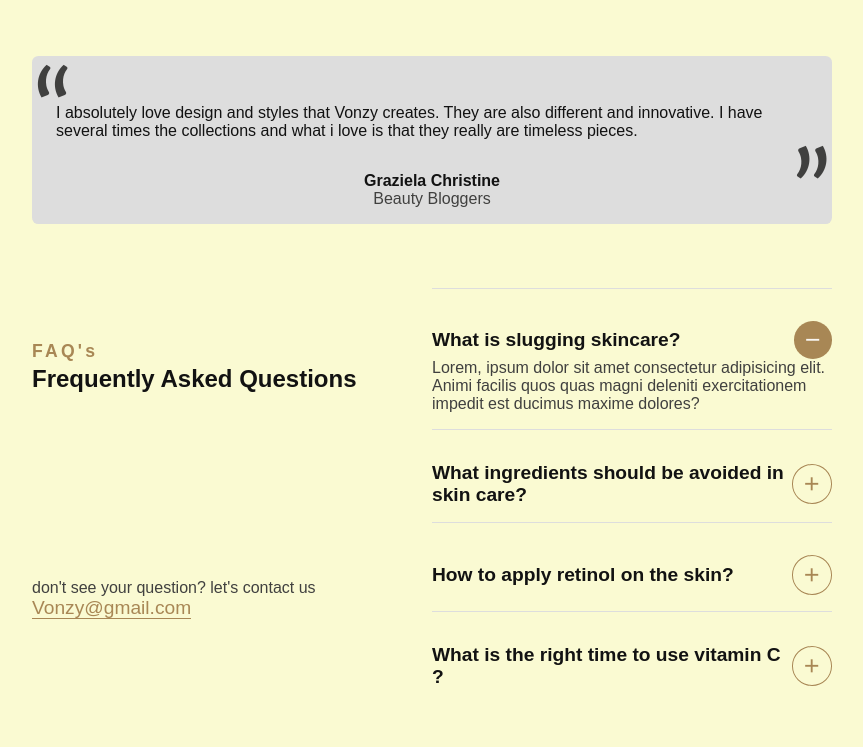
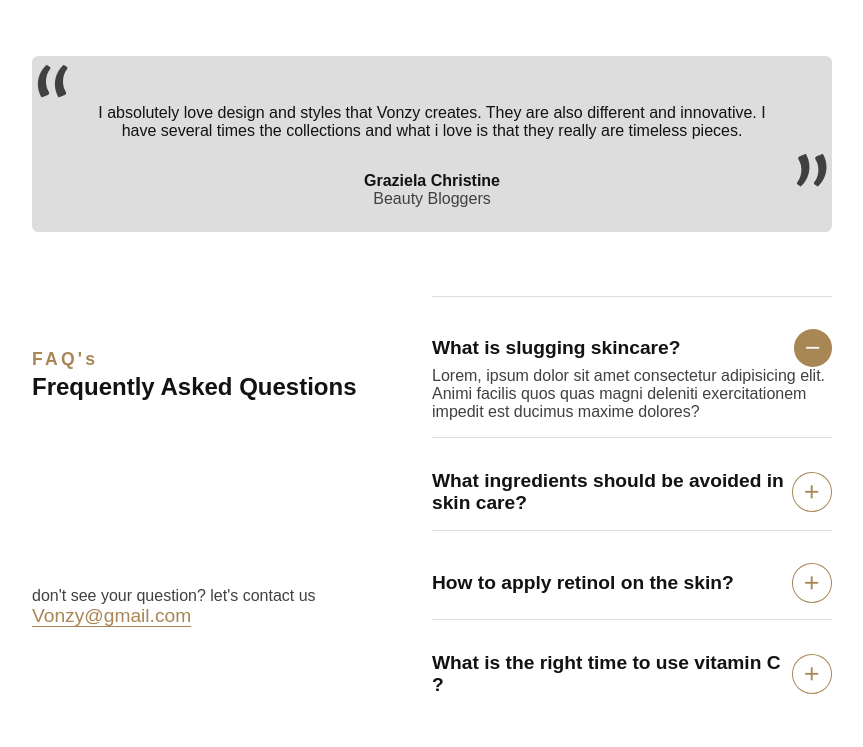
Before and after one commit to cuingskot76/company-profile, a plain HTML site: page index.html in a window 1280 px wide. Shown: the part 2520-3267 px from the top of the page, without its empty margins (208-1071 px from the left). Drawn offline with nearby package versions, Linux system fonts and the light colour scheme; files whose address does not match are found by name.

Commit message:
fix testimonial

```diff
--- a/style.css
+++ b/style.css
@@ -568,9 +568,9 @@ html {
   .ham {
     display: none;
   }
-  body {
+  /* body {
     background-color: lightblue;
-  }
+  } */
   .navbar__menu {
     display: flex;
     gap: 1rem;
@@ -720,6 +720,10 @@ html {
     background-position: center;
     background-size: cover;
   }
+  .testimonial__content {
+    padding: 3rem 4rem 1.5rem 4rem;
+    text-align: center;
+  }
   .FAQ__content {
     display: flex;
     gap: 2rem;
@@ -757,9 +761,9 @@ html {
   .max-width {
     padding: 0.5rem 5rem;
   }
-  body {
+  /* body {
     background-color: salmon;
-  }
+  } */
   .home__text-1 {
     font-size: 3.1rem;
   }
@@ -785,9 +789,9 @@ html {
   .max-width {
     padding: 0.5rem 10rem;
   }
-  body {
+  /* body {
     background-color: lightpink;
-  }
+  } */
   .navbar__menu {
     display: flex;
     gap: 1rem;
@@ -818,9 +822,9 @@ html {
   .max-width {
     padding: 0.5rem 15rem;
   }
-  body {
+  /* body {
     background-color: lightgoldenrodyellow;
-  }
+  } */
   .navbar__menu {
     display: flex;
     gap: 1rem;
@@ -848,9 +852,9 @@ html {
   .max-width {
     padding: 0.5rem 25rem;
   }
-  body {
+  /* body {
     background-color: lightgray;
-  }
+  } */
   .navbar__menu {
     display: flex;
     gap: 1rem;
```
